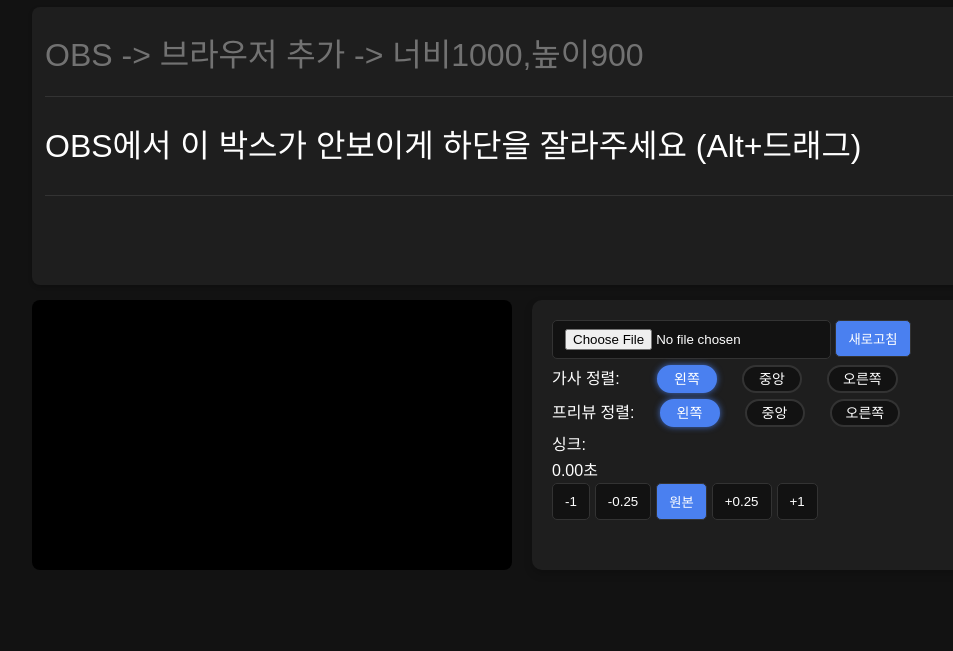
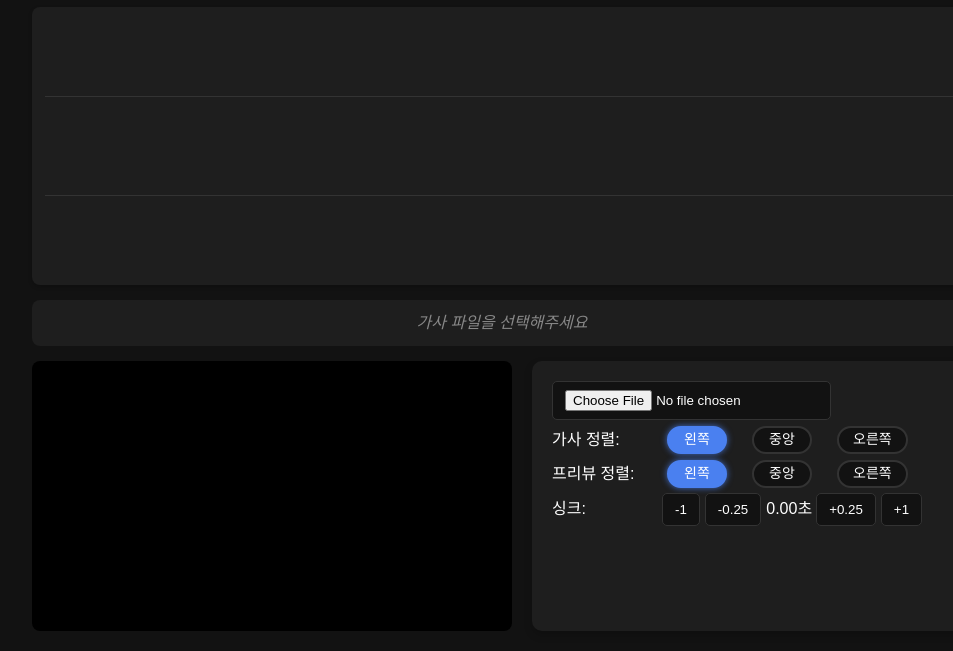
Before and after one commit to life1spotato/lyrics, a plain HTML site: page index.html in a window 1280 px wide. Shown: the part 263-914 px from the top of the page, without its empty margins (128-1081 px from the left). Before the commit the page ends 853 px from the top, so only its background shows below. Drawn offline with Linux system fonts and the light colour scheme; files that its build step writes are made by us from their sources.

Commit message:
Update index.html

```diff
--- a/index.html
+++ b/index.html
@@ -4,7 +4,7 @@
   <meta charset="UTF-8" />
   <meta name="viewport" content="width=device-width, initial-scale=1.0">
   <title>가사 플레이어</title>
-  <link rel="stylesheet" href="lyrics.min.css" />
+  <link rel="stylesheet" href="lyrics.css" />
 </head>
 <body>
   <div class="lyrics-container" id="view-container">
@@ -13,11 +13,20 @@
 
   <div class="lyrics-container" id="preview-container">
     <div id="lyrics-preview">
-      <div id="preview-past" class="preview-section">OBS -> 브라우저 추가 -> 너비1000,높이900</div>
+      <div id="preview-past" class="preview-section"></div>
       <div class="horizontal-line"></div>
-      <div id="preview-current" class="preview-section">OBS에서 이 박스가 안보이게 하단을 잘라주세요 (Alt+드래그)</div>
+      <div id="preview-current" class="preview-section"></div>
       <div class="horizontal-line"></div>
       <div id="preview-future" class="preview-section"></div>
+    </div>
+  </div>
+
+  <div class="song-info-container"><div class="no-metadata">가사 파일을 선택해주세요</div>
+    <div class="song-title-artist">
+      <span id="song-artist"></span><span id="song-title"></span>
+    </div>
+    <div class="song-meta">
+      <span id="song-key"></span> <span id="song-bpm"></span>
     </div>
   </div>
 
@@ -30,12 +39,11 @@
       <div class="control-group">
         <input type="hidden" id="youtubeUrl" value="https://www.youtube.com/watch?v=h-XrgiZiQgw" />
         <input type="file" id="lyricFile" accept=".lrc" />
-        <button id="openButton">새로고침</button>
       </div>
 
       <div class="control-group">
         <div class="radio-group">
-          <label>가사 정렬:</label>
+          <label class="radio-label">가사 정렬:</label>
           <div class="radio-option">
             <input type="radio" id="leftAlign" name="alignment" value="left" checked />
             <label for="leftAlign">왼쪽</label>
@@ -53,7 +61,7 @@
 
       <div class="control-group">
         <div class="radio-group">
-          <label>프리뷰 정렬:</label>
+          <label class="radio-label">프리뷰 정렬:</label>
           <div class="radio-option">
             <input type="radio" id="previewLeftAlign" name="previewAlignment" value="left" checked />
             <label for="previewLeftAlign">왼쪽</label>
@@ -69,13 +77,12 @@
         </div>
       </div>
 
-      <div class="control-group">
-        <label for="fontSizeSelect">싱크:</label>
-        <span class="offset-display" id="offsetDisplay">0.00초</span>
+      <div class="sync-line">
+        <label class="radio-label">싱크:</label>
         <div class="offset-controls">
           <button onclick="adjustOffset(-1)" class="secondary">-1</button>
           <button onclick="adjustOffset(-0.25)" class="secondary">-0.25</button>
-          <button onclick="resetOffset()">원본</button>
+          <span class="offset-display" id="offsetDisplay">0.00초</span>
           <button onclick="adjustOffset(0.25)" class="secondary">+0.25</button>
           <button onclick="adjustOffset(1)" class="secondary">+1</button>
         </div>
@@ -84,6 +91,6 @@
       <div class="control-group"></div>
     </div>
   </div>
-  <script src="lyrics.min.js"></script>
+  <script src="lyrics.js"></script>
 </body>
 </html>
```
